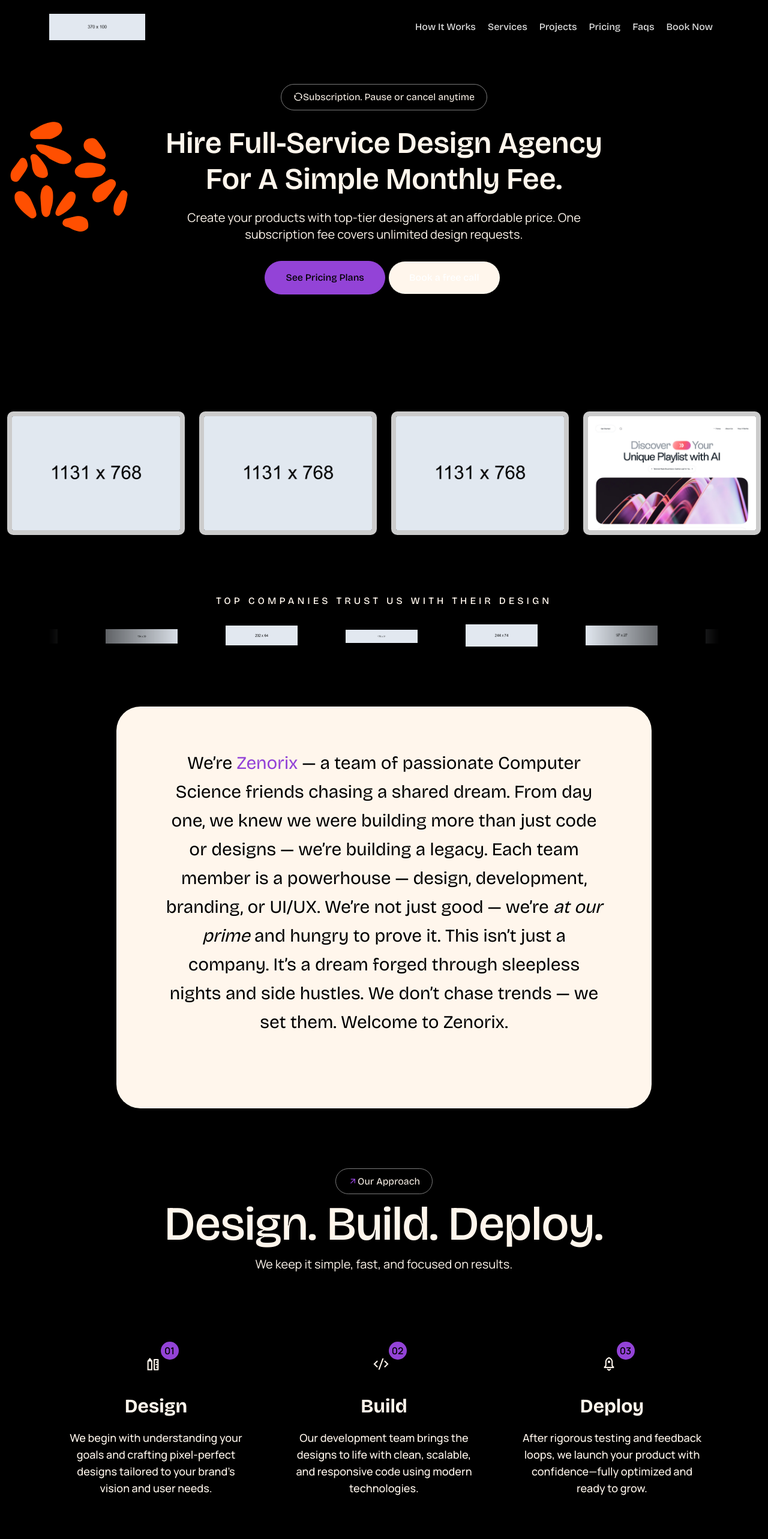
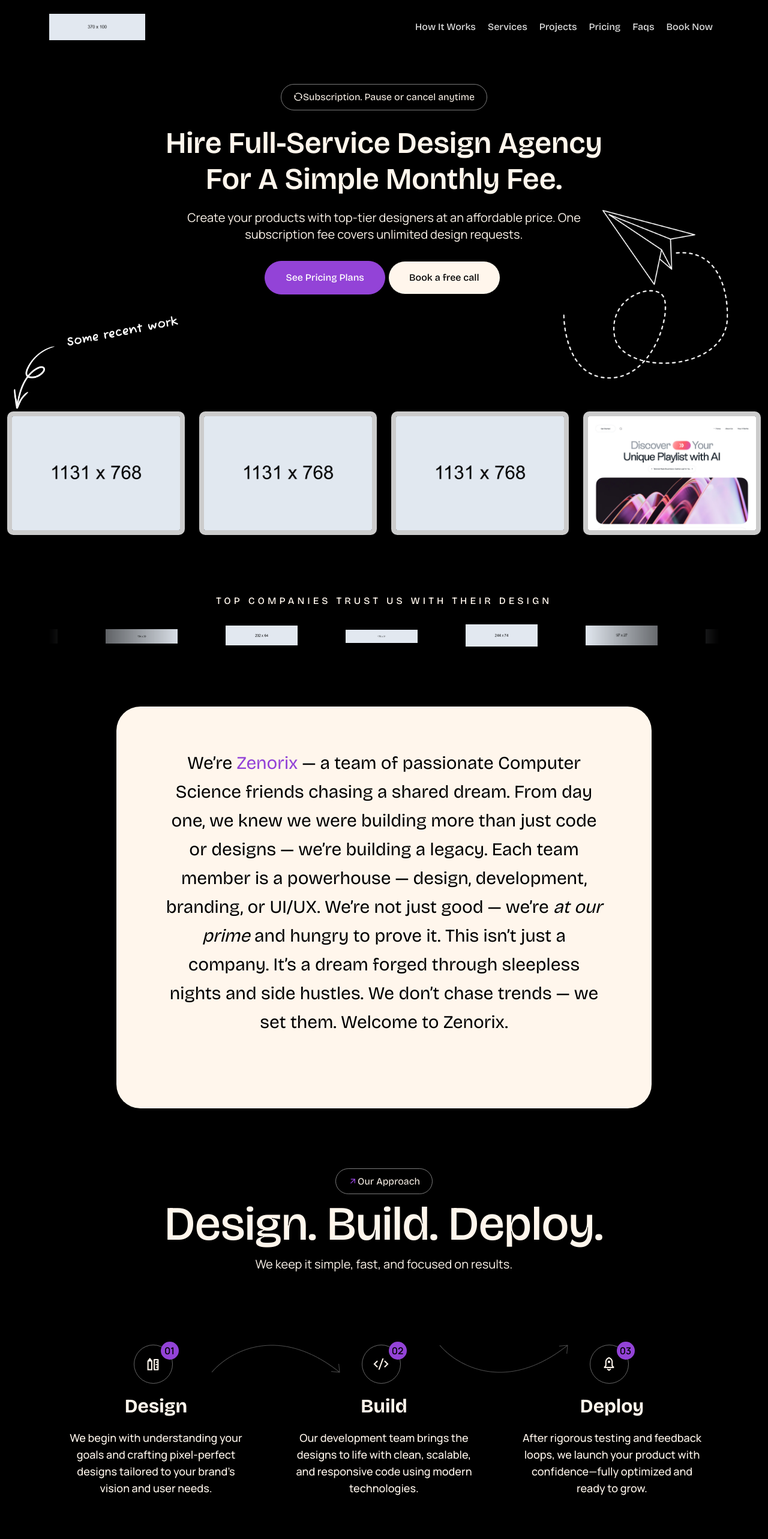
Before and after one commit to mhdafnan2003/Zenorix, a React (Vite) app: page / in a window 1280 px wide. Shown: the top 2566 px of the page at 60% size. Built offline with nearby package versions, Linux system fonts and the light colour scheme.

Commit message:
faq ans ,  color updation ui

```diff
--- a/src/assets/css/style.css
+++ b/src/assets/css/style.css
@@ -444,7 +444,7 @@ html {
 
 .theme-btn {
     background: var(--primary-color);
-    color: #000;
+    color: #fff;
     cursor: pointer;
     display: inline-block;
     border: 1px solid var(--button-border);
@@ -464,7 +464,7 @@ html {
 
 .differenct-color {
     background: var(--black-color);
-    color: #fff;
+    color: #000;
     border: 1px solid #000;
 }
 
@@ -1619,7 +1619,7 @@ nav.main-menu {
     height: 65px;
     border-radius: 50%;
     background-color: transparent;
-    border: 1px solid rgba(0, 0, 0, 0.08);
+    border: 1px solid rgba(255, 255, 255, 0.399);
     color: var(--thm-white);
     font-size: 25px;
 }
--- a/src/components/sections/faqs.tsx
+++ b/src/components/sections/faqs.tsx
@@ -1,5 +1,6 @@
 import SectionTitle from "@components/ui/sectionTitle"
 import { faqData } from "@utils/fackData/faqData"
+import { color } from "framer-motion"
 
 const Faqs = () => {
     return (
@@ -37,7 +38,7 @@ const Faqs = () => {
                                             </h2>
                                             <div id={`${id}`} className="accordion-collapse collapse" data-bs-parent="#accordionFlushExample">
                                                 <div className="accordion-body">
-                                                    <p>{ans}</p>
+                                                   <p style={{ color: "#fff" }}>{ans}</p>
                                                 </div>
                                             </div>
                                         </div>
--- a/src/components/sections/hero.tsx
+++ b/src/components/sections/hero.tsx
@@ -16,8 +16,8 @@ const Hero = () => {
                                 <Link to="pricing" smooth={true}  className="theme-btn">See Pricing Plans</Link>
                                 <Link to="book" smooth={true}  className="theme-btn differenct-color">Book a free call</Link>
                             </div>
-                            <div className="dot-shape"><img src="/images/shapes/shape1.png" alt="Shape" /></div>
-                            <div className="dot-shape2"><img src="/images/shapes/shape2.png" alt="Shape" /></div>
+                            <div className="dot-shape"><img src="/images/shapes/shape1.png" alt="Shape" style={{ filter: "invert(1)" }} /></div>
+                            {/* <div className="dot-shape2"><img src="/images/shapes/shape2.png" alt="Shape" /></div> */}
                         </SlideUp>
                     </div>
                 </div>
--- a/src/components/sections/recentProjects.tsx
+++ b/src/components/sections/recentProjects.tsx
@@ -3,7 +3,7 @@ import { portfolioData } from "../../utils/fackData/portfolioData"
 const RecentProjects = () => {
     return (
         <div className="recent-projects-area" id="portfolio">
-            <div className="custom-icon"><img src="/images/shapes/work-scribble.png" alt="custom" /></div>
+            <div className="custom-icon"><img src="/images/shapes/work-scribble.png" alt="custom" style={{ filter: "invert(1)" }} /></div>
             <div className="container-fluid">
                 <div className="row">
                     {
--- a/src/components/sections/workingProcess.tsx
+++ b/src/components/sections/workingProcess.tsx
@@ -9,23 +9,29 @@ const WorkingProcess = () => {
                 <div className="row">
                     <div className="col-xl-12 col-lg-12">
                         <SectionTitle>
-  <SectionTitle.Name>Our Approach</SectionTitle.Name>
-  <SectionTitle.Title>Design. Build. Deploy.</SectionTitle.Title>
-  <SectionTitle.Description>We keep it simple, fast, and focused on results.</SectionTitle.Description>
-</SectionTitle>
-
+                            <SectionTitle.Name>Our Approach</SectionTitle.Name>
+                            <SectionTitle.Title>Design. Build. Deploy.</SectionTitle.Title>
+                            <SectionTitle.Description>We keep it simple, fast, and focused on results.</SectionTitle.Description>
+                        </SectionTitle>
                     </div>
                 </div>
                 <div className="row work-process-list">
                     {
                         workProcessData.map(({ description, id, img, title, icon }, index) =>
-                            <Card key={id} description={description} id={id} img={img} title={title} icon={icon} index={index} />
+                            <Card
+                                key={id}
+                                description={description}
+                                id={id}
+                                img={img}
+                                title={title}
+                                icon={icon}
+                                index={index}
+                            />
                         )
                     }
                 </div>
             </div>
         </section>
-
     )
 }
 
@@ -39,6 +45,7 @@ type PropsType = {
     index: number,
     icon: string
 }
+
 const Card = ({ img, id, title, description, index, icon }: PropsType) => {
     return (
         <SlideUp delay={id} className="col-xl-4 col-lg-4">
@@ -46,11 +53,16 @@ const Card = ({ img, id, title, description, index, icon }: PropsType) => {
                 {
                     index !== 0 &&
                     <div className="working-process-one__shape4">
-                        <img src={img} alt="shapes" />
+                        <img
+                            src={img}
+                            alt="shapes"
+                            style={{ filter: "invert(1)" }} // ✅ Inverted here
+                        />
                     </div>
                 }
 
-                <div className="icon-box"><i className={icon} />
+                <div className="icon-box">
+                    <i className={icon} />
                     <div className="overlay-list"><span>0{id}</span></div>
                 </div>
                 <div className="content-box">
```
Also changed, not shown: public/images/about/logo1.png.
